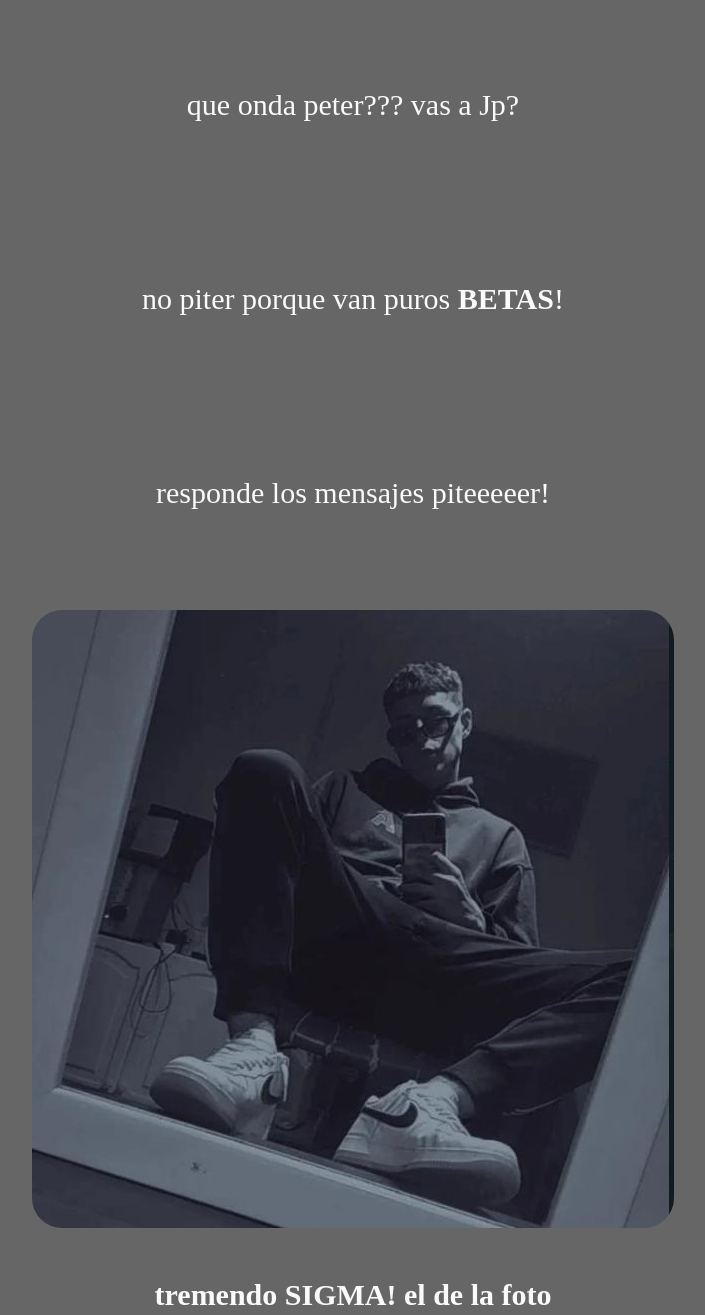
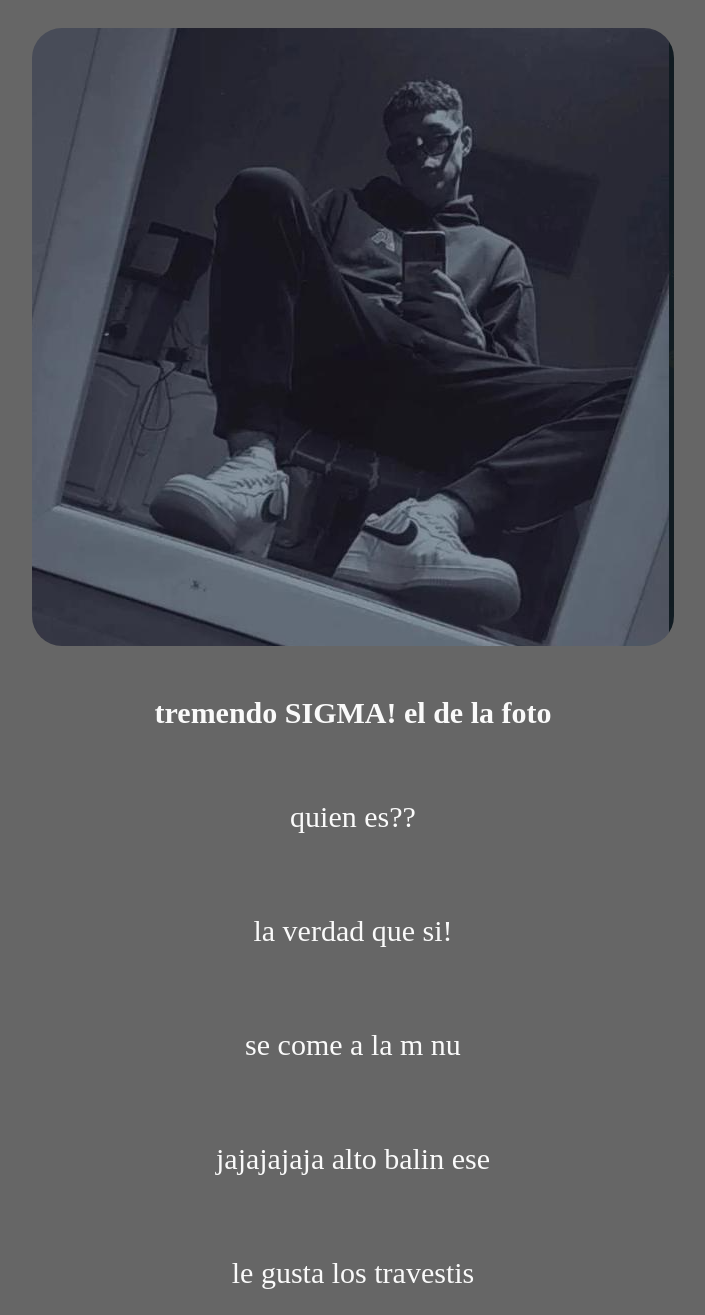
Before and after one commit to guilletDevok/xtreme, a plain HTML site: page index.html in a window 1280 px wide. Shown: the top 1315 px of the page, without its empty margins (287-992 px from the left). Drawn offline with Linux system fonts and the light colour scheme.

Commit message:
cambie el padding y deje un par de p

```diff
--- a/index.html
+++ b/index.html
@@ -8,12 +8,6 @@
     <link rel="stylesheet" href="style.css">
 </head>
 <body>
-    <p>que onda peter??? vas a Jp?</p>
-
-    <p> no piter porque van puros <b>BETAS</b>!</p>
-
-    <p>responde los mensajes piteeeeer!</p>
-
     <img src="img/piter.png" alt="">
 
     <h3>tremendo <strong>SIGMA!</strong> el de la foto </h3>
@@ -23,5 +17,8 @@
 
     <p>se come a la m nu</p>
 
+    <p>jajajajaja alto balin ese</p>
+    <p>le gusta los travestis</p>
+
 </body>
 </html>
--- a/style.css
+++ b/style.css
@@ -9,7 +9,7 @@ body{
 p{
     font-size: 30px;
     color: #fafafa;
-    padding: 50px;
+    padding: 10px;
 }
 
 img{
```
